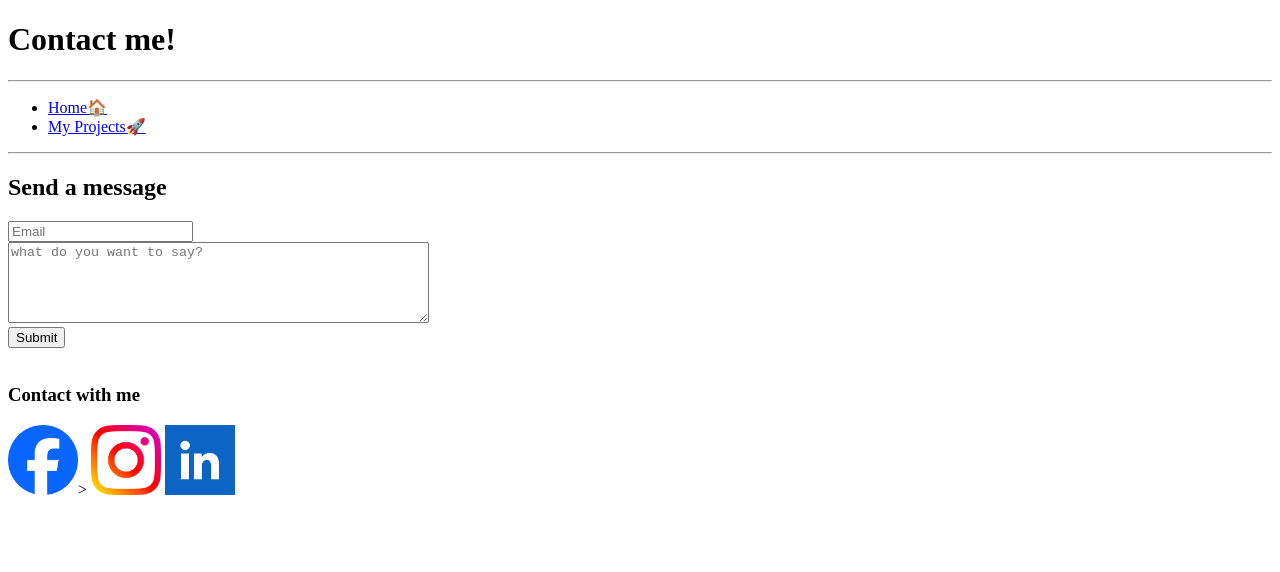
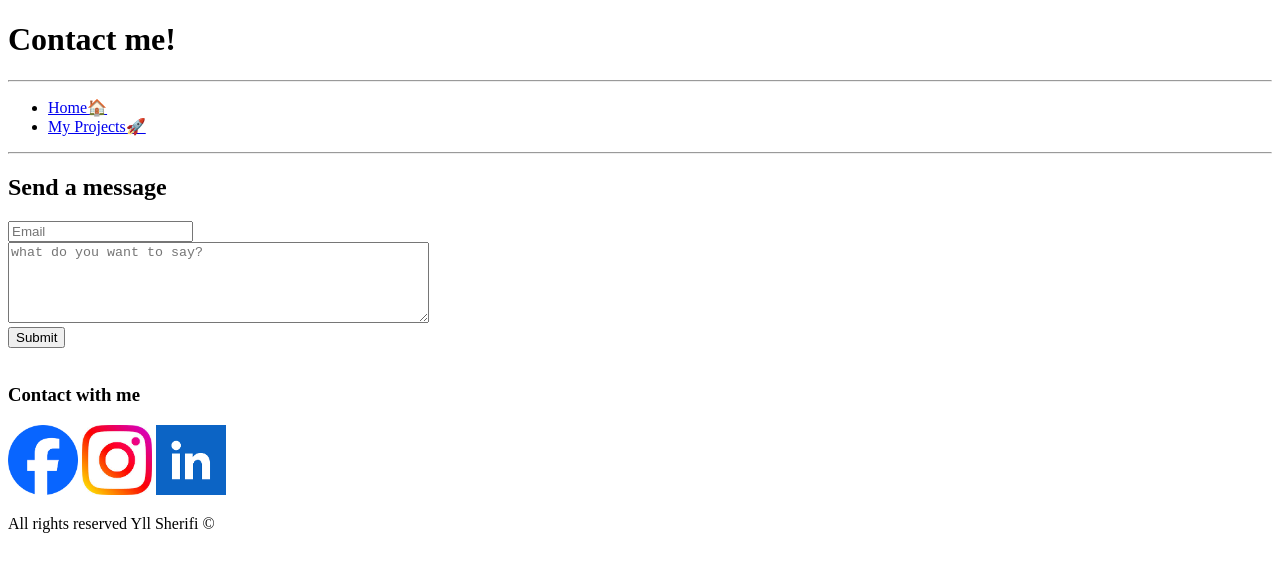
Before and after one commit to yllsherifi/FMA, a plain HTML site: page project/Html Final Project/contact.html in a window 1280 px wide. Drawn offline with Linux system fonts and the light colour scheme.

Commit message:
homework

```diff
--- a/project/Html Final Project/contact.html
+++ b/project/Html Final Project/contact.html
@@ -38,12 +38,19 @@
         <section>
             <article>
                 <h3>Contact with me</h3>
-                <img src="Facebook.png" alt="Facebook" width="70">>
-                <img src="Instagram.jfif" alt="Instagram" width="70">
-                <img src="Linkedin.png" alt="Linkedin" width="70">
+
+                <a href="https://www.facebook.com/" target="_blank"><img src="Facebook.png" alt="Facebook"
+                        width="70"></a>
+                <a href="https://www.instagram.com/" target="_blank"><img src="instagram.jfif" alt="instagram"
+                        width="70"></a>
+                <a href="https://www.linkedin.com/" target="_blank"><img src="Linkedin.png" alt="Linkedin"
+                        width="70"></a>
             </article>
         </section>
     </main>
+    <footer>
+        <p>All rights reserved Yll Sherifi &copy;</p>
+    </footer>
 </body>
 
 </html>
```
